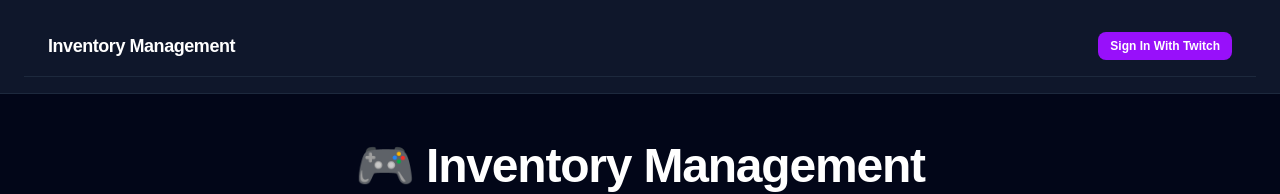
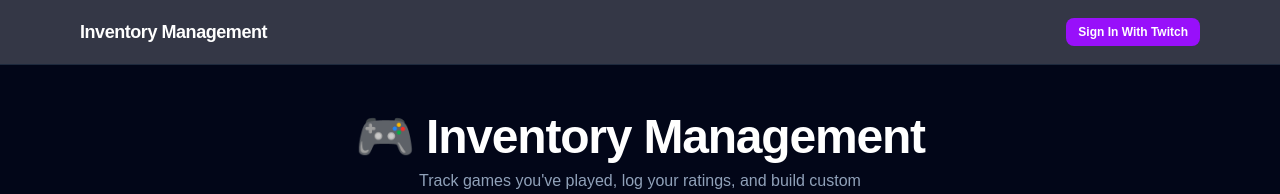
Before and after one commit to hankscolumbo/inventory-management, a Next.js app: page / in a window 1280 px wide. Shown: the top 194 px of the page. Built offline with nearby package versions, Linux system fonts and the light colour scheme; no server answers.

Commit message:
navbar update

```diff
--- a/app/layout.tsx
+++ b/app/layout.tsx
@@ -12,7 +12,7 @@ export default function RootLayout({ children }: { children: React.ReactNode })
     >
       <SessionProvider>
         <Navbar />
-        {children}
+          {children}
       </SessionProvider>
       </body>
     </html>
--- a/components/NavBar.tsx
+++ b/components/NavBar.tsx
@@ -20,8 +20,8 @@ export default async function Navbar() {
   const profileHref = username ? `/u/${username}` : '/profile';
 
   return (
-    <header className="w-full bg-slate-900 border-b border-slate-800 px-6 py-4 sticky top-0 z-50">
-      <nav className="bg-slate-900 border-b border-slate-800 px-6 py-4 flex items-center justify-between">
+    <nav className="sticky top-0 z-50 w-full border-b border-slate-800 bg-slate-950/80 backdrop-blur-md">
+        <div className="max-w-6xl mx-auto px-4 h-16 flex items-center justify-between">
         <Link
           href="/"
           className="font-extrabold text-white text-lg tracking-tight hover:text-purple-400 transition"
@@ -55,7 +55,7 @@ export default async function Navbar() {
                 </Link>
           )}
         </div>
-      </nav>
-    </header>
+        </div>
+    </nav>
   );
 }
```
